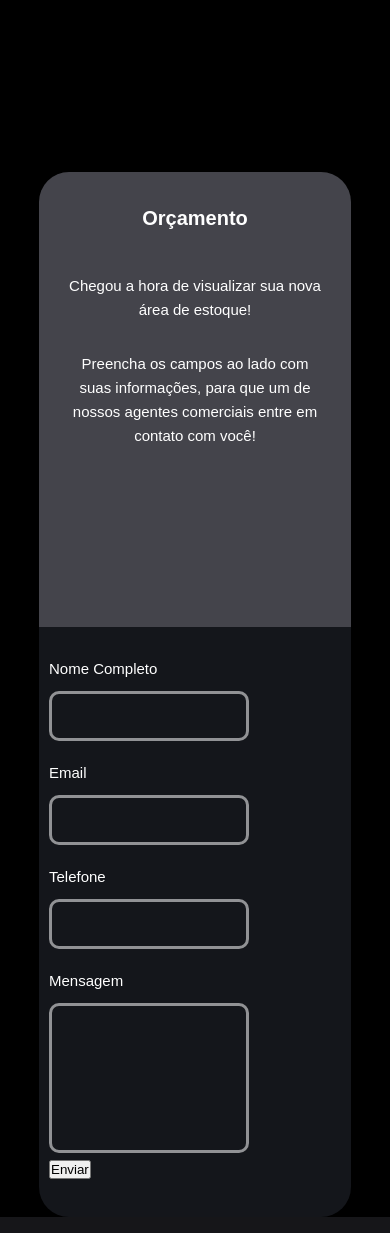
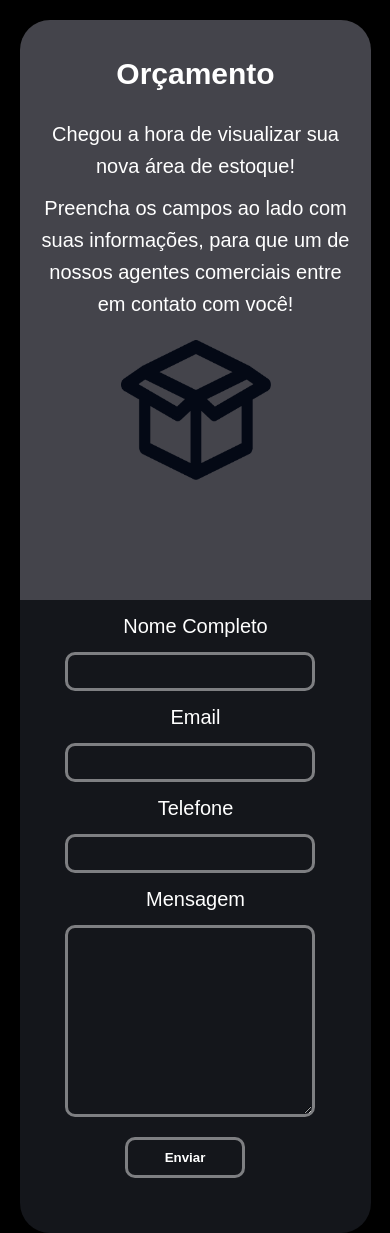
Before and after one commit to eothigas/YS_Storage, a PHP site: page /orcamento.html in a window 390 px wide. Run offline with PHP 8.4, Linux system fonts and the light colour scheme.

Commit message:
Ajustes responsividades

```diff
--- a/orcamento.html
+++ b/orcamento.html
@@ -26,7 +26,7 @@
                     <label for="nome">Nome Completo </label>
                 </p>
                     <input type="text" name="nome" id="form-name"
-                    autocomplete='name' required> <br>
+                    autocomplete='name' required>
 
                 <p class="form">
                     <label for="email">Email </label> <br>
@@ -43,8 +43,8 @@
                 <p class="form">
                     <label for="message">Mensagem </label> <br>
                 </p>
-                    <textarea name="message"
-                    rows="10" maxlength="200"></textarea>
+                    <textarea name="message" id="form-message"
+                    rows="10" maxlength="200" ></textarea>
                 </p>
 
                 <button id='send' type="submit">Enviar</button>
--- a/src/orcamento.css
+++ b/src/orcamento.css
@@ -14,11 +14,10 @@ body {
 #principal {
     justify-content: center;
     align-items: center;
-    height: 100vh; /* Ocupa toda a altura da viewport */
+    height: 1000px;
 }
 
 #lateral-esq {
-    /* border: red solid 1px; */
     width: 500px;
     height: 700px;
     background-color: rgb(68, 68, 75);
@@ -27,7 +26,6 @@ body {
     align-items: center;
     justify-content: center;
     margin-left: 384px; margin-top: 7%;
-    padding: 30px;
     border-radius: 30px 0px 0px 30px;
 }
 
@@ -64,87 +62,88 @@ p.form {
 
 @media screen and (max-width: 600px) {
 
-    #principal{
+    #principal {
+        height: 1230px;
+    }
+
+    #lateral-esq, #lateral-dir {
         margin: 0;
-        padding: 0;
-        display: flex;
+        width: 100%;
+        height: 100%;
+        margin: 20px 20px 20px 20px;
     }
 
     #lateral-esq {
-        /* display: none; */
-        position: absolute;
-        margin: 0px 80px 0px 80px;
-        width: 80%;
-        height: 500px;
-        text-align: center;
+        padding: 10px;
         border-radius: 30px 30px 0px 0px;
+        width: 90%;
+        height: 75%;
     }
 
     h2 {
-        font-size: 20px;
+        font-size: 30px;
+        padding: 0;
+        padding: 20px 0px 20px 0px;
+
     }
 
-    p#text1, p#text2 {
-        font-size: 15px;
-    }
-
-    #text2 {
-            padding-top: 10px;
-            padding-bottom: 100px;
+    p#text1, #text2 {
+        font-size: 20px;
+        padding: 0px 10px 10px 10px;
     }
 
     #box {
-        display: none;
+        padding: 0;
+        width: 150px; height: 150px;
+        padding-top: 10px;
     }
 
     #lateral-dir {
-        display: flex;
-        position: absolute;
+        /* display: none; */
+        padding: 0;
         border-radius: 0px 0px 30px 30px;
-        width: 80%;
-        height: 590px;
-        margin: 0px 80px 0px 80px;
-        margin-top: 1000px;
-        font-size: smaller;
-        padding: 10px 0px 0px 10px;
+        width: 90%;
+        height: 75%;
+        margin-bottom: 100px;
+        margin-top: 600px;
     }
 
     p.form {
-        font-size: 15px;
-    }
-
-    .form {
-        padding: 20px 0px 10px 0px;
+        display: flex;
+        font-size: 20px;
+        justify-content: center;
+        align-items: center;
+        padding: 10px;
     }
 
 
     #form-name, #form-email, #form-tel, #form-message {
-        border: rgba(255, 255, 255, 0.533) solid 3px;
-        border-radius: 10px;
+        display: flex;
+        font-size: 15px;
+        padding: 8px;
+        margin-left: 45px;
+        width: 250px;
         background-color: transparent;
         color: white;
-        width: 200px;
-        height: 50px;
+        border: rgba(255, 255, 255, 0.452) solid 3px;
+        border-radius: 10px;
     }
 
-    input {
-        padding-left: 10px;
-        font-size: 15px;
+    #send {
+        display: flex;
+        justify-content: center;
+        align-items: center;
+        background-color: transparent;
+        color: white;
         font-weight: bold;
+        border: rgba(255, 255, 255, 0.452) solid 3px;
+        padding: 10px;
+        margin-left: 105px; margin-top: 20px;
+        width: 120px;
+        border-radius: 10px;
     }
 
-    textarea {
-        border: rgba(255, 255, 255, 0.533) solid 3px;
-        border-radius: 10px;
-        background-color: transparent;
-        color: white;
-        resize: none;
-        width: 200px;
-        height: 150px;
-        padding-left: 10px;
-        padding-right: 10px;
-        padding-top: 10px;
-        font-size: 15px;
+    #send:hover {
+        background-color: rgb(67, 68, 75);
     }
-
 }
```
